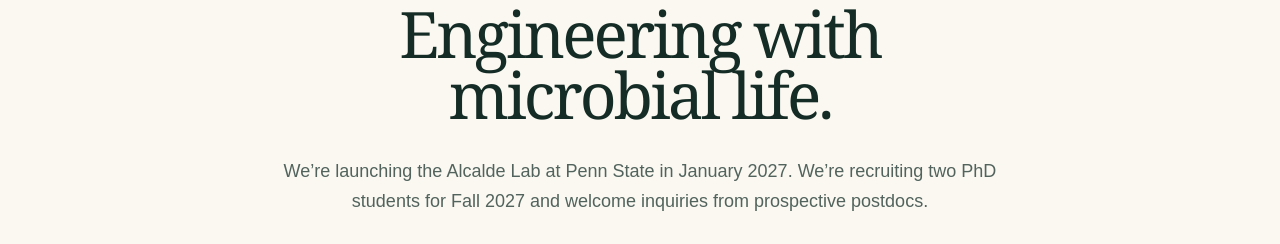
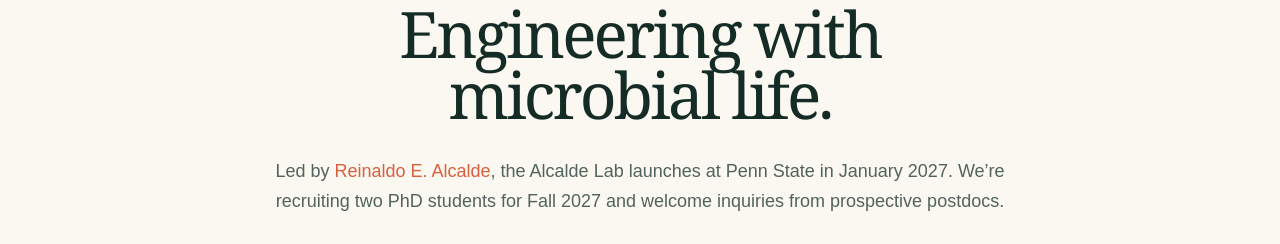
Before and after one commit to AlcaldeLab/website, a plain HTML site: page docs/index.html in a window 1280 px wide. Shown: the part 933-1177 px from the top of the page. Drawn offline with Linux system fonts and the light colour scheme.

Commit message:
Connect lab homepage to Reinaldo E. Alcalde in title and introduction

```diff
--- a/docs/index.html
+++ b/docs/index.html
@@ -3,8 +3,8 @@
 <head>
 <meta charset="utf-8">
 <meta name="viewport" content="width=device-width, initial-scale=1">
-<title>Alcalde Lab | Penn State Environmental Engineering</title>
-<meta name="description" content="Environmental microbiology and engineering across scales—from microbial physiology and nutrient stress to rhizosphere biogeochemistry.">
+<title>Alcalde Lab | Reinaldo E. Alcalde | Penn State</title>
+<meta name="description" content="Reinaldo E. Alcalde’s lab at Penn State studies environmental microbiology, rhizosphere biogeochemistry, and engineering for soil health and water quality.">
 <link rel="icon" href="./favicon.svg">
 <link rel="stylesheet" href="./assets/site.css">
 <script defer src="./assets/analytics.js"></script>
@@ -23,7 +23,7 @@
 </section>
 </section>
 <section class="welcome-section welcome-band"><p class="eyebrow">Welcome to the Alcalde Lab</p>
-<h2>Engineering with<br/>microbial life.</h2><p>We’re launching the Alcalde Lab at Penn State in January 2027. We’re recruiting two PhD students for Fall 2027 and welcome inquiries from prospective postdocs.</p><div class="welcome-links"><a href="./research/" class="text-link">Explore our research <span aria-hidden="true">↗</span></a><a href="./team/" class="text-link">Meet the team <span aria-hidden="true">↗</span></a><a href="./join/" class="text-link">Join the lab <span aria-hidden="true">↗</span></a></div>
+<h2>Engineering with<br/>microbial life.</h2><p>Led by <a href="./team/">Reinaldo E. Alcalde</a>, the Alcalde Lab launches at Penn State in January 2027. We’re recruiting two PhD students for Fall 2027 and welcome inquiries from prospective postdocs.</p><div class="welcome-links"><a href="./research/" class="text-link">Explore our research <span aria-hidden="true">↗</span></a><a href="./team/" class="text-link">Meet the team <span aria-hidden="true">↗</span></a><a href="./join/" class="text-link">Join the lab <span aria-hidden="true">↗</span></a></div>
 </section>
 <section class="framework-section pathway-section"><div class="framework-heading"><p class="eyebrow">What we do</p><div class="framework-body">
 <h2>Microbial life in context.</h2><p class="framework-summary">We study how microbes function and interact in structured environments, and how their activity influences nutrient cycling and environmental chemistry. We apply this knowledge to investigate bioaugmentation and biostimulation strategies for agricultural nutrient management, and to develop biosensors for measuring conditions in soils and water.</p></div></div>
```
